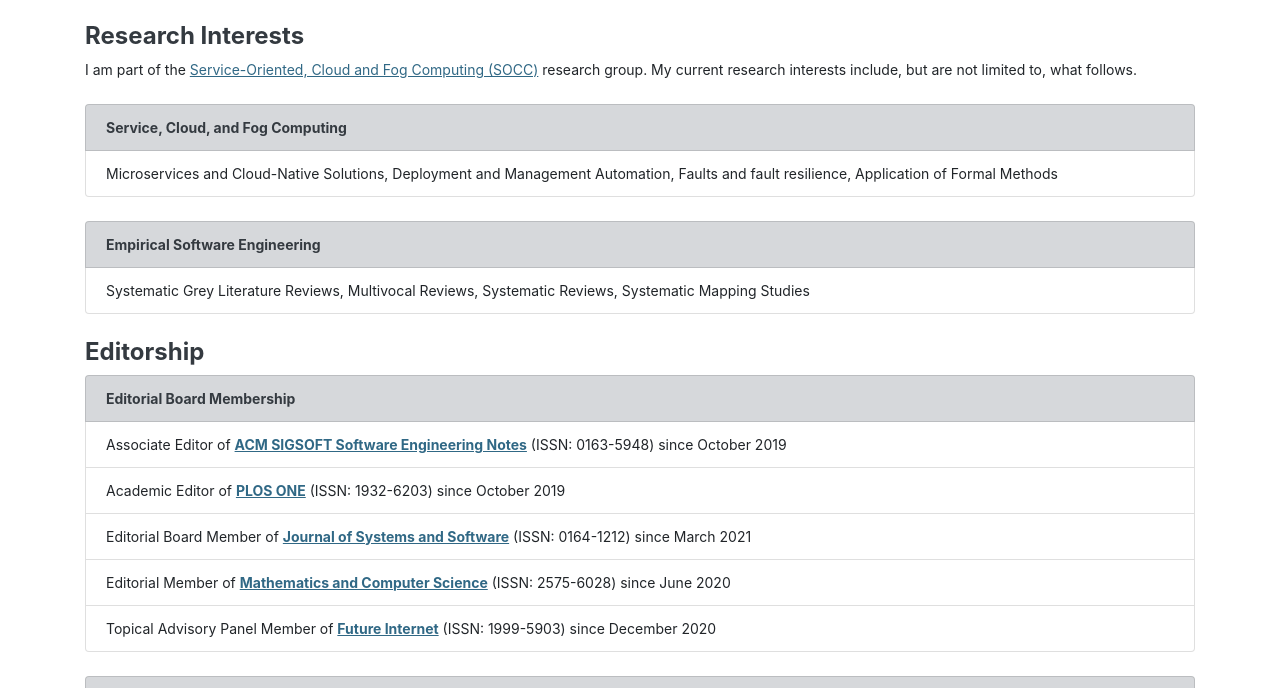
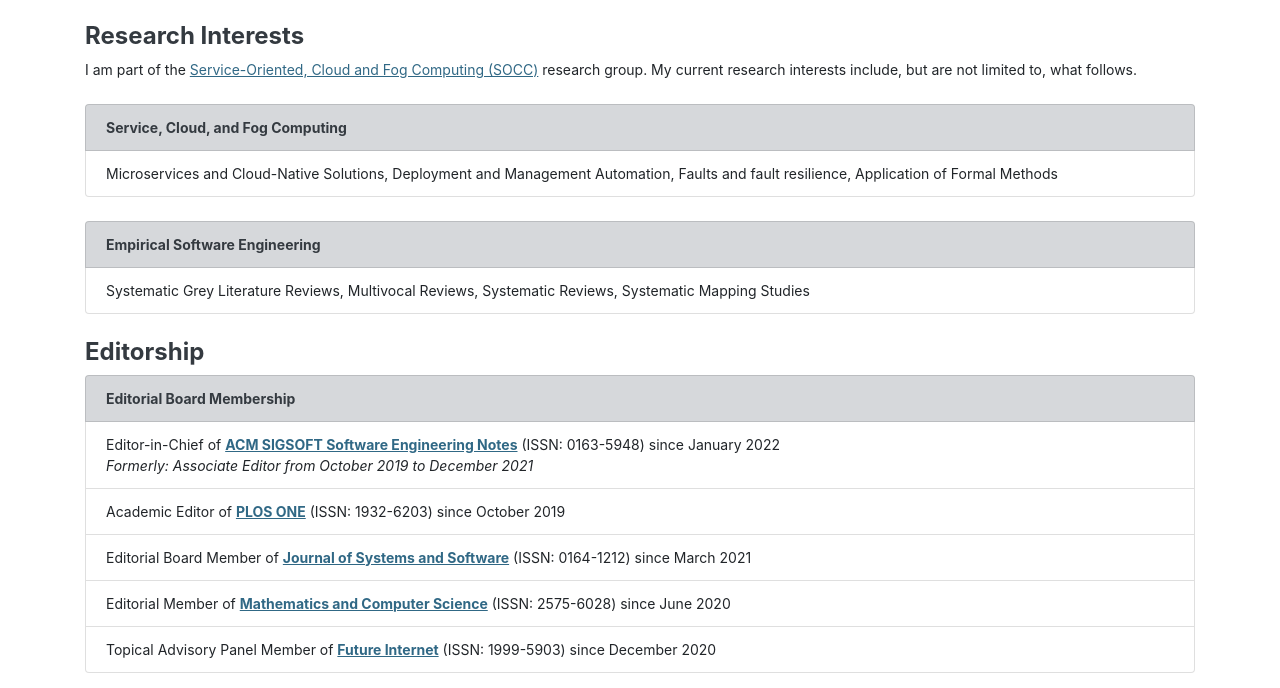
Before and after one commit to jsoldani/jsoldani.github.io, a plain HTML site: page research.html in a window 1280 px wide. Shown: the part 62-750 px from the top of the page. Drawn offline with nearby package versions, Linux system fonts and the light colour scheme.

Commit message:
updated boards

```diff
--- a/research.html
+++ b/research.html
@@ -63,7 +63,11 @@
                     <!-- Editorial Board Membership -->
                     <ul class="list-group">
                         <li class="list-group-item list-group-item-secondary"><span class="cp-title">Editorial Board Membership</span></li>
-                        <li class="list-group-item">Associate Editor of <span class="cp-highlight-text"><a class="cp-link" href="https://www.sigsoft.org/SEN/">ACM SIGSOFT Software Engineering Notes</a></span> (ISSN: 0163-5948) since October 2019</li>
+                        <li class="list-group-item">
+                            Editor-in-Chief of <span class="cp-highlight-text"><a class="cp-link" href="https://www.sigsoft.org/SEN/">ACM SIGSOFT Software Engineering Notes</a></span> (ISSN: 0163-5948) since January 2022
+                            <br>
+                            <em>Formerly: Associate Editor from October 2019 to December 2021</em>
+                        </li>
                         <li class="list-group-item">Academic Editor of <span class="cp-highlight-text"><a class="cp-link" href="https://journals.plos.org/plosone">PLOS ONE</a></span> (ISSN: 1932-6203) since October 2019</li>
                         <li class="list-group-item">Editorial Board Member of <span class="cp-highlight-text"><a class="cp-link" href="https://www.journals.elsevier.com/journal-of-systems-and-software">Journal of Systems and Software</a></span> (ISSN: 0164-1212) since March 2021</li>
                         <li class="list-group-item">Editorial Member of <span class="cp-highlight-text"><a class="cp-link" href="http://www.sciencepublishinggroup.com/journal/index?journalid=247">Mathematics and Computer Science</a></span> (ISSN: 2575-6028) since June 2020</li>
```
